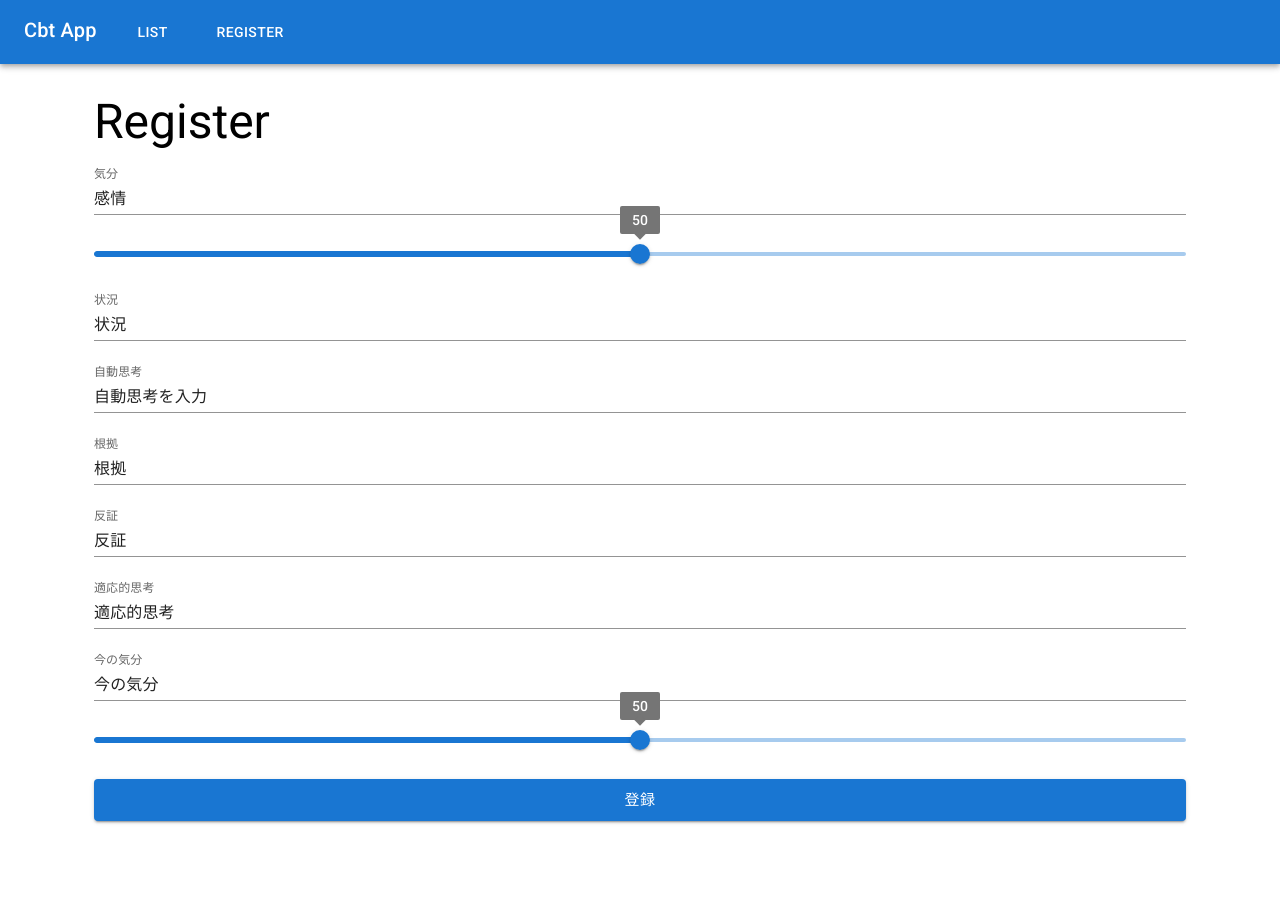
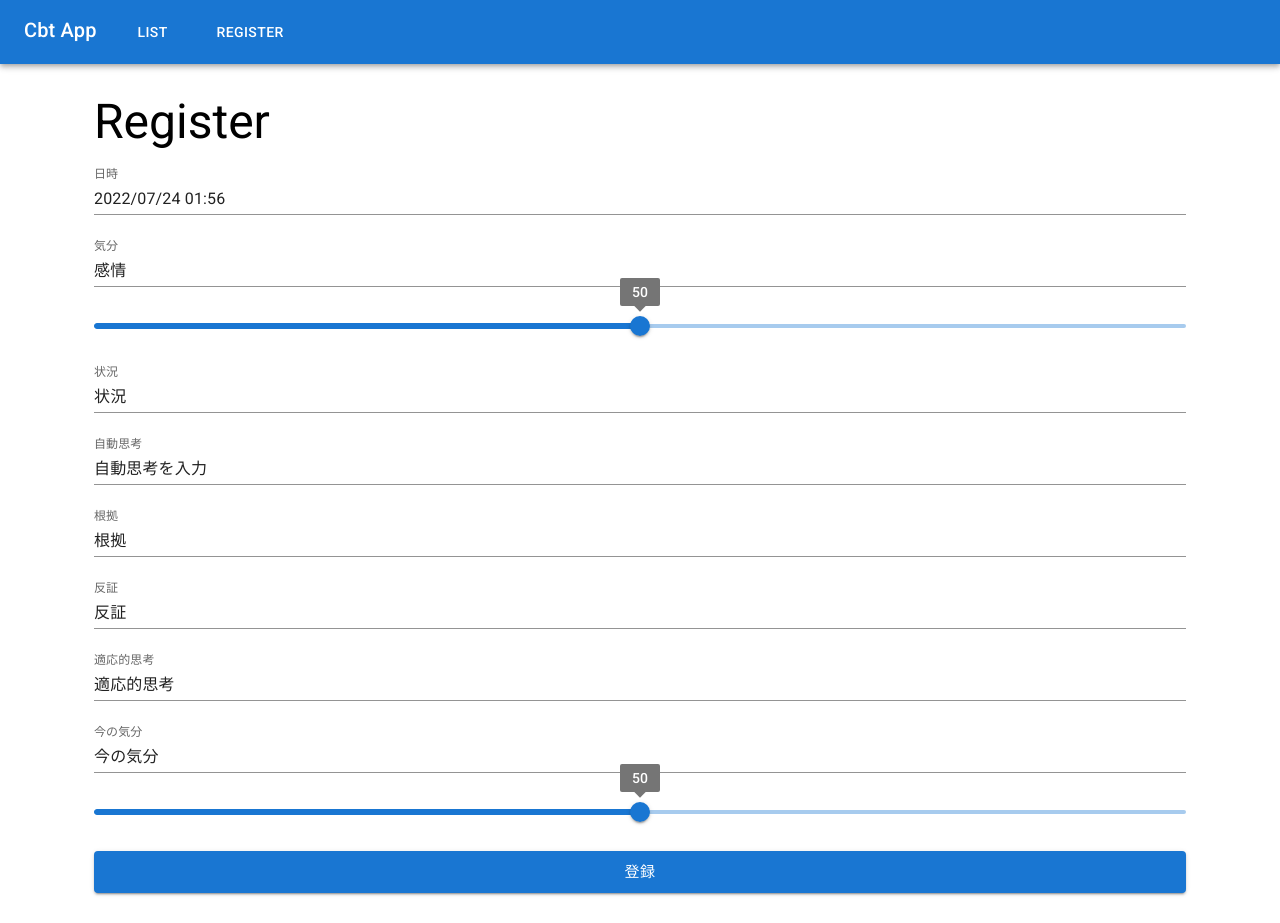
Before and after one commit to tamuten/javacbt, a React (Create React App) app in the folder frontend/: page /register in a window 1280 px wide. Before the commit the page ends 851 px from the top, so only its background shows below. Built offline with nearby package versions, Linux system fonts and the light colour scheme.

Commit message:
日付 を画面から登録できるようにした。

```diff
--- a/frontend/package.json
+++ b/frontend/package.json
@@ -14,6 +14,7 @@
     "@types/node": "^16.11.44",
     "@types/react": "^18.0.15",
     "@types/react-dom": "^18.0.6",
+    "date-fns": "^2.29.3",
     "react": "^18.2.0",
     "react-dom": "^18.2.0",
     "react-hook-form": "^7.34.1",
--- a/frontend/src/Register.tsx
+++ b/frontend/src/Register.tsx
@@ -7,14 +7,14 @@ import {
     Slider,
 } from "@mui/material";
 import { DateTimePicker, LocalizationProvider } from "@mui/x-date-pickers";
-// import { AdapterDateFns } from '@mui/x-date-pickers/AdapterDateFns';
+import { AdapterDateFns } from '@mui/x-date-pickers/AdapterDateFns';
 import { Controller, SubmitHandler, useForm } from "react-hook-form";
 import { useNavigate } from "react-router-dom";
 import { Thought } from "./Thought";
 
 export const Register = () => {
     const navigate = useNavigate();
-    const { control, handleSubmit, formState: { errors } } = useForm<Thought>({
+    const { control, handleSubmit, setValue, formState: { errors } } = useForm<Thought>({
         defaultValues: {
             thoughtDateTime: new Date(),
             situation: "状況",
@@ -47,26 +47,31 @@ export const Register = () => {
             </Typography>
             <Grid container spacing={3} justifyContent="center">
                 <Grid item xs={12}>
-
-                    {/* <LocalizationProvider dateAdapter={AdapterDateFns}> */}
+                    <LocalizationProvider dateAdapter={AdapterDateFns}>
                         <Stack component="form" onSubmit={handleSubmit(onSubmit)} noValidate spacing={3}>
-                        {/* <DateTimePicker
+                            <Controller name="thoughtDateTime" control={control} render={({ field }) =>
+                                <DateTimePicker
+                                    {...field}
                                     label="日時"
-                value={new Date()}
-                onChange={(newValue) => console.log(newValue)}
-                renderInput={(params) => <TextField {...params} />}
-              /> */}
+                                    inputFormat="yyyy/MM/dd HH:mm"
+                                    onChange={(newValue) => setValue("thoughtDateTime", newValue)}
+                                    renderInput={(params) => <TextField {...params} variant="standard" />}
+                                />
+                            } />
                             <Controller name="feeling" control={control} render={({ field }) => (
                                 <TextField {...field} type="text" variant="standard" fullWidth label="気分" />
                             )}
                             />
-                        <Slider
+                            <Controller name="percent" control={control} render={({ field }) =>
+                                <Slider {...field}
                                     step={1}
                                     min={0}
                                     max={100}
                                     defaultValue={50}
                                     valueLabelDisplay="on"
                                 />
+                            } />
+
                             <Controller name="situation" control={control} render={({ field }) =>
                                 <TextField {...field} type="text" variant="standard" multiline fullWidth label="状況" />
                             } />
@@ -85,19 +90,21 @@ export const Register = () => {
                             <Controller name="newFeeling" control={control} render={({ field }) => (
                                 <TextField {...field} type="text" variant="standard" fullWidth label="今の気分" />
                             )} />
+                            <Controller name="newPercent" control={control} render={({ field }) =>
                                 <Slider
+                                    {...field}
                                     step={1}
                                     min={0}
                                     max={100}
                                     defaultValue={50}
                                     valueLabelDisplay="on"
                                 />
+                            } />
                             <Button variant="contained" type="submit" size="large">
                                 登録
                             </Button>
                         </Stack>
-                    {/* </LocalizationProvider> */}
-
+                    </LocalizationProvider>
                 </Grid>
             </Grid>
         </>
--- a/frontend/src/Thought.ts
+++ b/frontend/src/Thought.ts
@@ -1,6 +1,6 @@
 export class Thought {
   id?: number;
-  thoughtDateTime: Date = new Date();
+  thoughtDateTime: Date | null = new Date();
   situation: string = "";
   feeling: string = "";
   percent: number = 0;
```
Also changed, not shown: 1 other file (tests, documents, lock files or other folders). Lines whose indentation alone changed are shown as unchanged.
